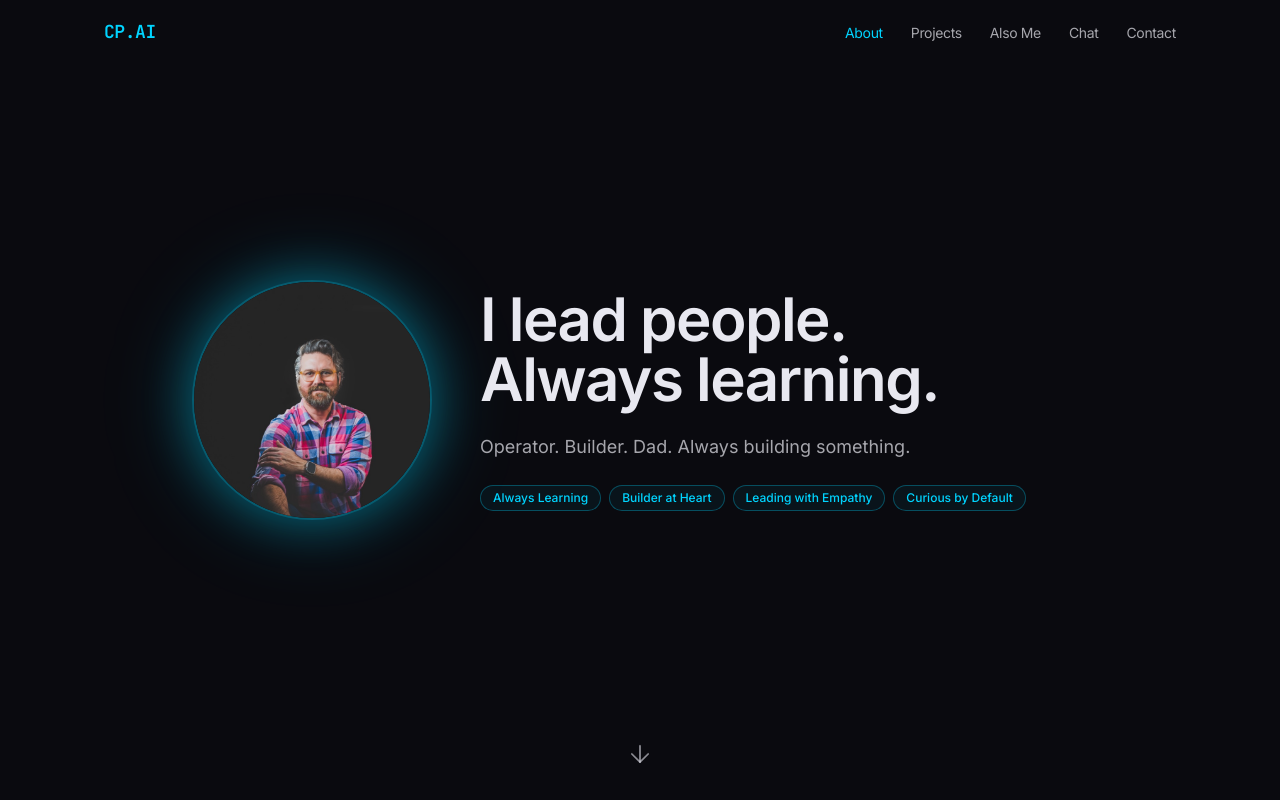
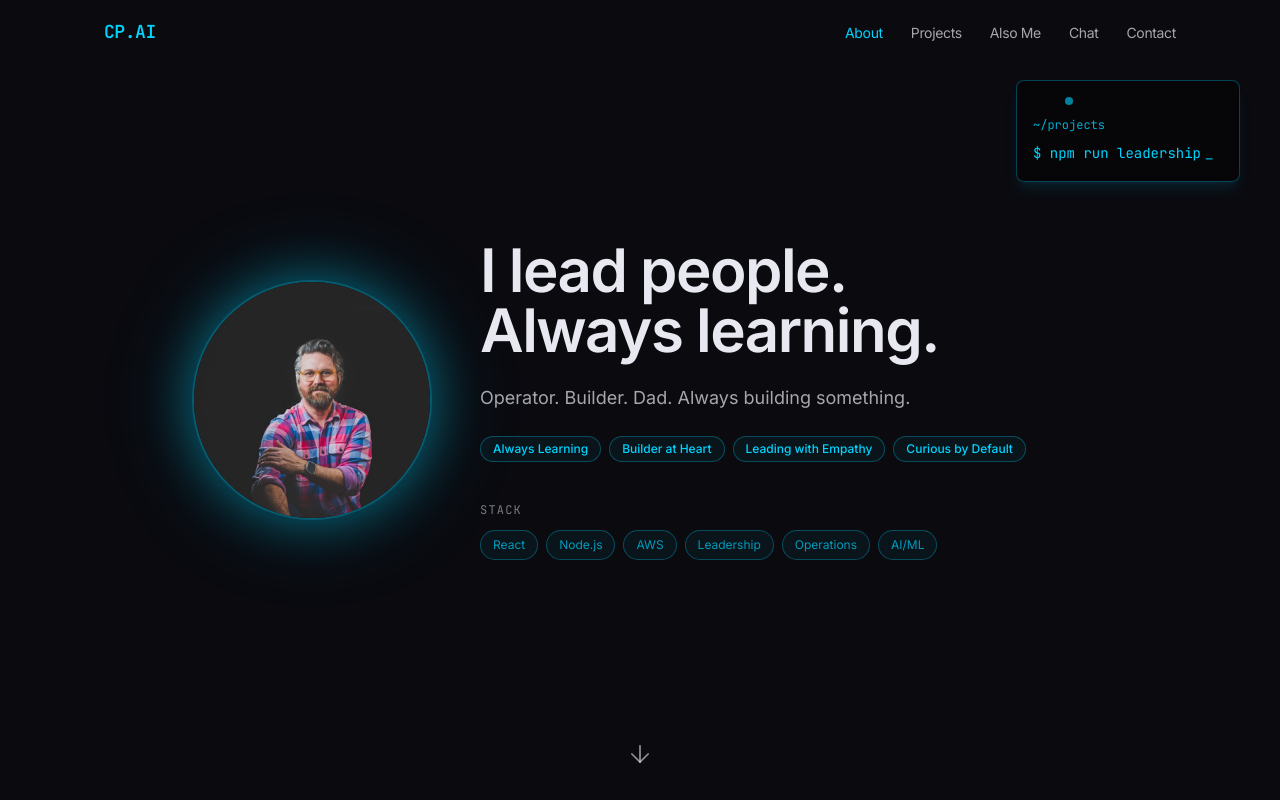
Before and after one commit to powellness1985/chrispowell.ai, a React (Vite) app: page / in a window 1280 px wide. Shown: the top 800 px of the page. Built offline with nearby package versions, Linux system fonts and the light colour scheme.

Commit message:
Add visual enhancements: animated terminal, tech stack badges, glitch effects, and animated grid background

```diff
--- a/src/components/ParticleHero.jsx
+++ b/src/components/ParticleHero.jsx
@@ -1,4 +1,6 @@
 import { useEffect, useRef, useState } from 'react';
+import TerminalAnimation from './TerminalAnimation';
+import TechStack from './TechStack';
 
 const PILLS = [
   'Always Learning',
@@ -220,6 +222,7 @@ export default function ParticleHero({ onComplete }) {
 
   return (
     <section id="top" className="relative min-h-screen overflow-hidden">
+      <TerminalAnimation revealContent={revealContent} />
       <canvas
         ref={canvasRef}
         className="absolute inset-0 w-full h-full"
@@ -288,6 +291,7 @@ export default function ParticleHero({ onComplete }) {
                 </span>
               ))}
             </div>
+            <TechStack revealContent={revealContent} />
           </div>
         </div>
       </div>
--- /dev/null
+++ b/src/components/TechStack.jsx
@@ -0,0 +1,26 @@
+const TECH = ['React', 'Node.js', 'AWS', 'Leadership', 'Operations', 'AI/ML'];
+
+export default function TechStack({ revealContent }) {
+  return (
+    <div className={`mt-8 md:mt-10 transition-all duration-1000 ${
+      revealContent ? 'opacity-100 translate-y-0' : 'opacity-0 translate-y-4'
+    }`}>
+      <div className="text-xs font-mono text-ink/50 uppercase tracking-widest mb-3">Stack</div>
+      <div className="flex flex-wrap gap-2">
+        {TECH.map((tech, i) => (
+          <div
+            key={tech}
+            className={`text-xs px-3 py-1.5 rounded-full border border-cyan/30 text-cyan/70 bg-cyan/5 hover:bg-cyan/15 hover:border-cyan/60 hover:text-cyan transition-all duration-300 cursor-default ${
+              revealContent ? 'opacity-100' : 'opacity-0'
+            }`}
+            style={{
+              transitionDelay: revealContent ? `${900 + i * 80}ms` : '0ms',
+            }}
+          >
+            {tech}
+          </div>
+        ))}
+      </div>
+    </div>
+  );
+}
--- /dev/null
+++ b/src/components/TerminalAnimation.jsx
@@ -0,0 +1,63 @@
+import { useEffect, useState } from 'react';
+
+const COMMANDS = [
+  'npm run leadership',
+  'git commit -inspire',
+  './build-culture.sh',
+  'python train_models.py',
+  'vercel deploy',
+];
+
+export default function TerminalAnimation({ revealContent }) {
+  const [displayText, setDisplayText] = useState('');
+  const [commandIndex, setCommandIndex] = useState(0);
+  const [isTyping, setIsTyping] = useState(true);
+
+  useEffect(() => {
+    if (!revealContent) return;
+
+    let timeoutId;
+    const command = COMMANDS[commandIndex % COMMANDS.length];
+
+    if (isTyping) {
+      if (displayText.length < command.length) {
+        timeoutId = setTimeout(() => {
+          setDisplayText(command.slice(0, displayText.length + 1));
+        }, 80);
+      } else {
+        timeoutId = setTimeout(() => {
+          setIsTyping(false);
+        }, 2500);
+      }
+    } else {
+      timeoutId = setTimeout(() => {
+        setDisplayText('');
+        setCommandIndex((i) => i + 1);
+        setIsTyping(true);
+      }, 800);
+    }
+
+    return () => clearTimeout(timeoutId);
+  }, [displayText, isTyping, revealContent, commandIndex]);
+
+  return (
+    <div
+      className={`hidden lg:block fixed top-20 right-10 z-20 transition-all duration-1000 ${
+        revealContent ? 'opacity-100' : 'opacity-0 pointer-events-none'
+      }`}
+    >
+      <div className="w-56 rounded-lg bg-black/40 backdrop-blur border border-cyan/30 p-4 font-mono text-sm shadow-lg shadow-cyan/10">
+        <div className="flex gap-2 mb-3">
+          <div className="w-2 h-2 rounded-full bg-red/60" />
+          <div className="w-2 h-2 rounded-full bg-yellow/60" />
+          <div className="w-2 h-2 rounded-full bg-cyan/60" />
+        </div>
+        <div className="text-cyan/80 text-xs mb-2">~/projects</div>
+        <div className="text-cyan min-h-6 flex items-center">
+          <span>$ {displayText}</span>
+          {isTyping && <span className="ml-1 animate-pulse">_</span>}
+        </div>
+      </div>
+    </div>
+  );
+}
--- a/src/index.css
+++ b/src/index.css
@@ -99,4 +99,55 @@ html {
       transition-all duration-300 hover:border-cyan/40 hover:-translate-y-1
       hover:shadow-cyan-glow;
   }
+
+  .card::before {
+    content: '';
+    position: absolute;
+    inset: 0;
+    border-radius: inherit;
+    background: linear-gradient(90deg, transparent, rgba(0, 212, 255, 0.1), transparent);
+    opacity: 0;
+    transition: opacity 0.3s ease-out;
+    pointer-events: none;
+  }
+
+  .card:hover::before {
+    animation: glitch-scan 0.3s ease-out;
+  }
+
+  @keyframes glitch-scan {
+    0% {
+      opacity: 0;
+      transform: translateY(-100%);
+    }
+    50% {
+      opacity: 1;
+    }
+    100% {
+      opacity: 0;
+      transform: translateY(100%);
+    }
+  }
 }
+
+@keyframes grid-shift {
+  0%, 100% {
+    background-position: 0 0;
+  }
+  100% {
+    background-position: 24px 24px;
+  }
+}
+
+body::after {
+  content: '';
+  position: fixed;
+  inset: 0;
+  pointer-events: none;
+  background-image:
+    linear-gradient(0deg, transparent 24%, rgba(0, 212, 255, 0.02) 25%, rgba(0, 212, 255, 0.02) 26%, transparent 27%, transparent 74%, rgba(0, 212, 255, 0.02) 75%, rgba(0, 212, 255, 0.02) 76%, transparent 77%, transparent),
+    linear-gradient(90deg, transparent 24%, rgba(0, 212, 255, 0.02) 25%, rgba(0, 212, 255, 0.02) 26%, transparent 27%, transparent 74%, rgba(0, 212, 255, 0.02) 75%, rgba(0, 212, 255, 0.02) 76%, transparent 77%, transparent);
+  background-size: 48px 48px;
+  z-index: 0;
+  animation: grid-shift 12s linear infinite;
+}
```
Also changed, not shown: 1 other file (tests, documents, lock files or other folders).
